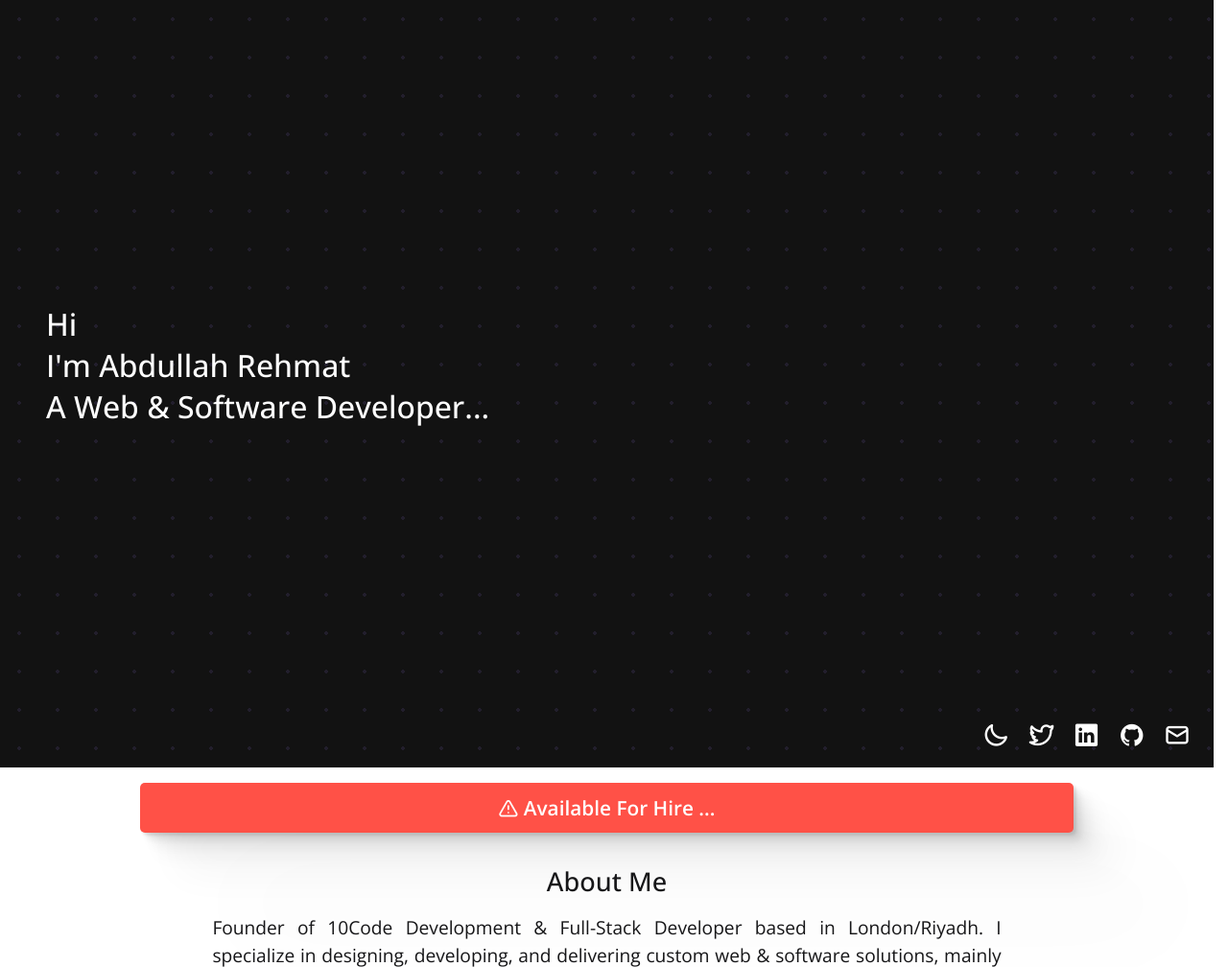
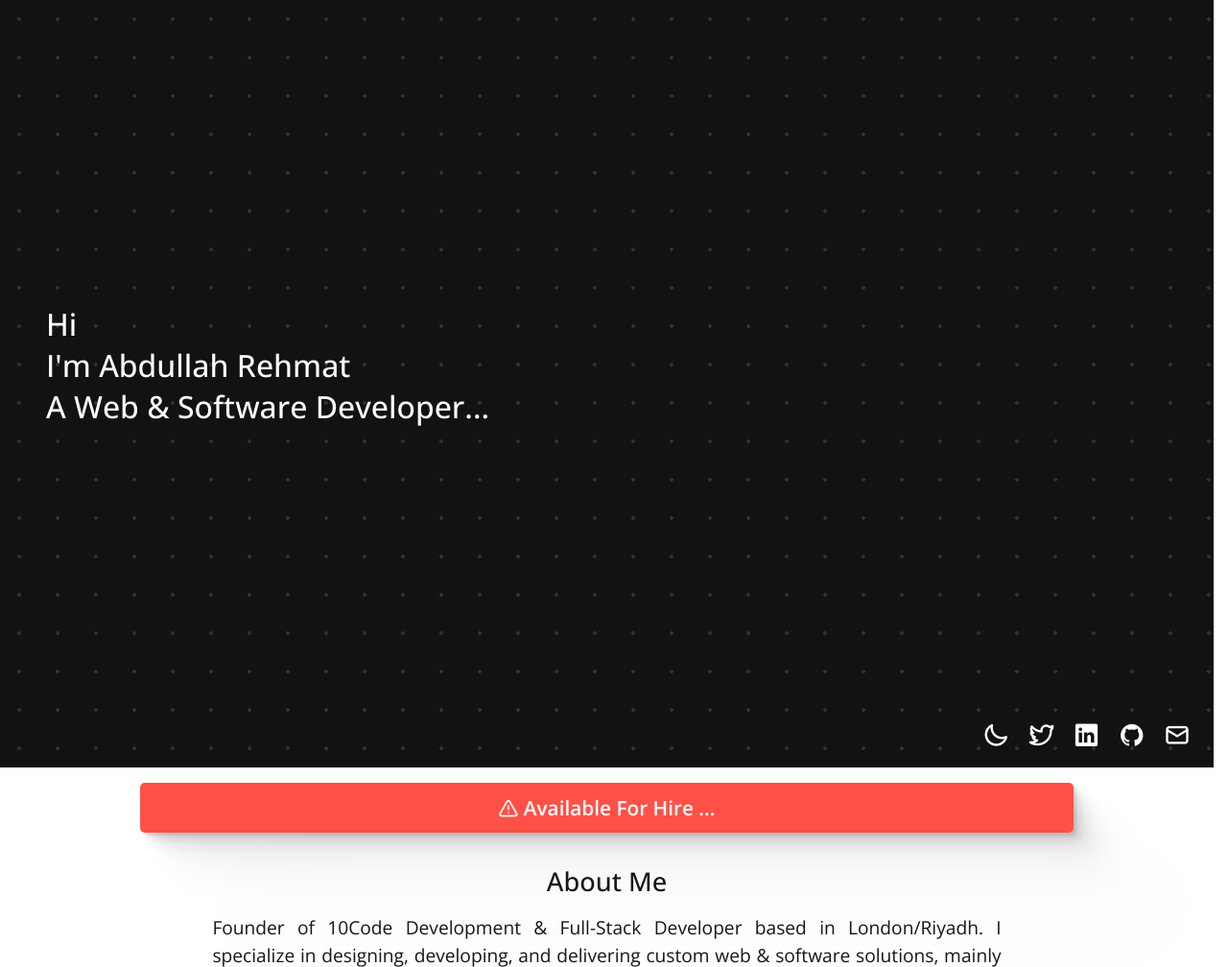
Before and after one commit to AbdullahRehmat/Personal-Portfolio, a Flask app: page / in a window 1280 px wide. Shown: the top 1008 px of the page at 96% size. Run offline with Flask 2, Linux system fonts and the light colour scheme.

Commit message:
Improved Color

```diff
--- a/static/css/main.css
+++ b/static/css/main.css
@@ -94,7 +94,7 @@ body {
   background-size: 2.5rem 2.5rem;
   background-image: radial-gradient(
     circle,
-    rgba(83, 69, 124, 0.25) 0.12rem,
+    rgba(83, 69, 124, 0.5) 0.12rem,
     transparent 0
   );
   background-attachment: fixed;
```
